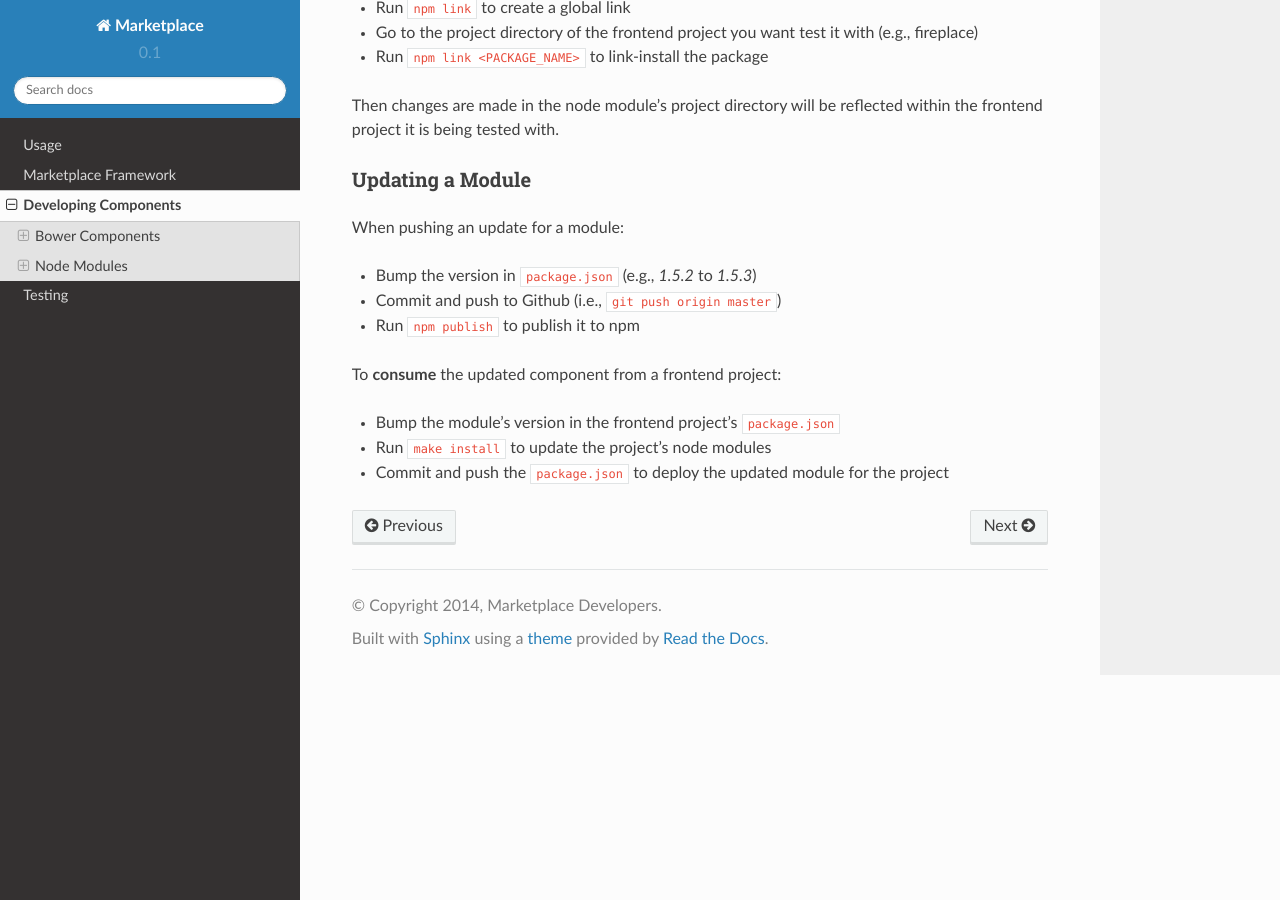
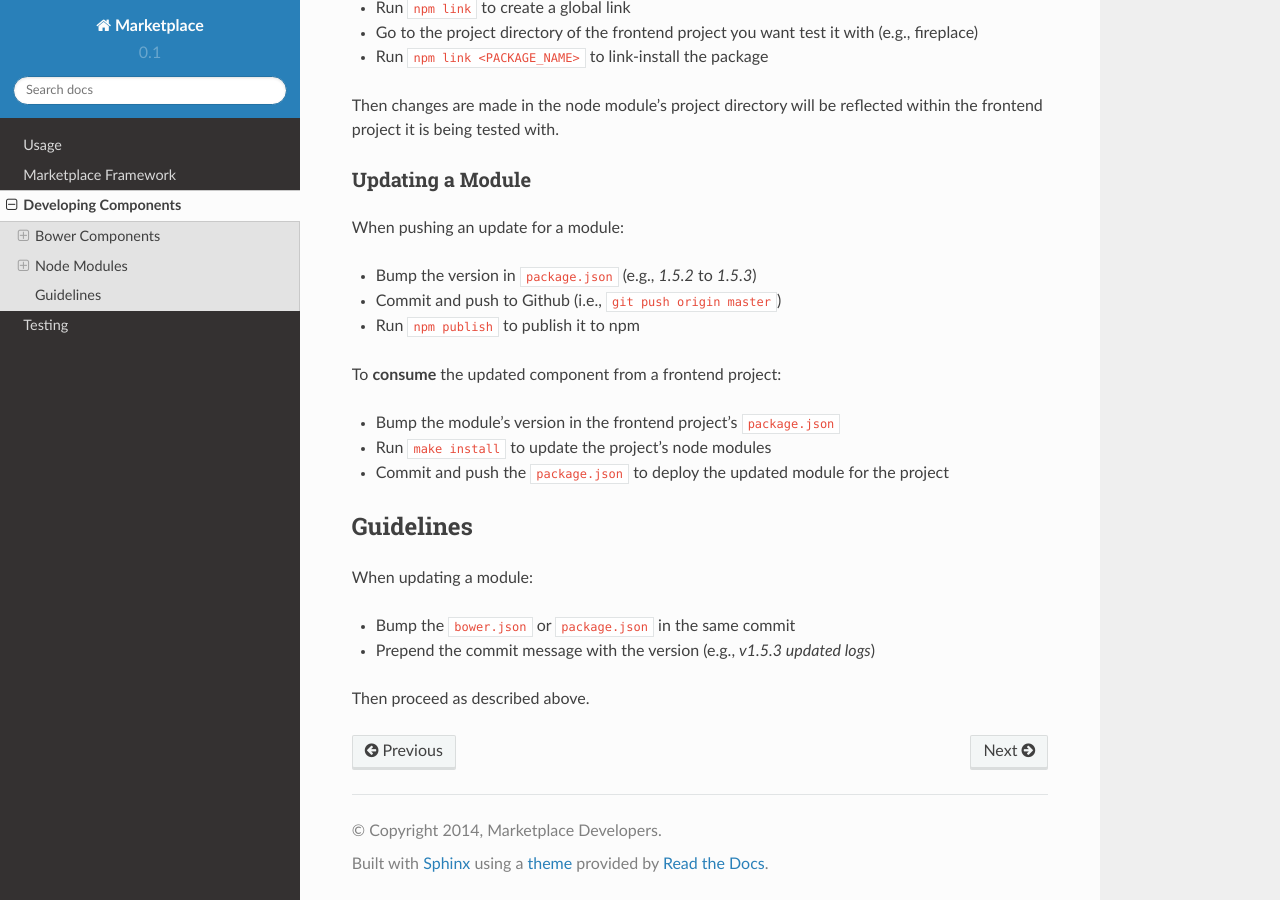
Before and after one commit to mozilla/marketplace-frontend-docs, a Sphinx documentation site: the page built from docs/topics/developing-components.rst, in a window 1280 px wide and 900 px high, scrolled down 1421 px. Built offline with Sphinx 7.4.7 and the Read the Docs theme 2.0.0, drawn with Linux system fonts in a browser that asks for light colours; pages that are not in the unit, such as notebooks, are missing from menus.

Commit message:
add guideline for developing components

```diff
--- a/docs/topics/developing-components.rst
+++ b/docs/topics/developing-components.rst
@@ -87,3 +87,14 @@ To **consume** the updated component from a frontend project:
 - Run ``make install`` to update the project's node modules
 - Commit and push the ``package.json`` to deploy the updated module for the
   project
+
+
+Guidelines
+~~~~~~~~~~
+
+When updating a module:
+
+- Bump the ``bower.json`` or ``package.json`` in the same commit
+- Prepend the commit message with the version (e.g., *v1.5.3 updated logs*)
+
+Then proceed as described above.
```
